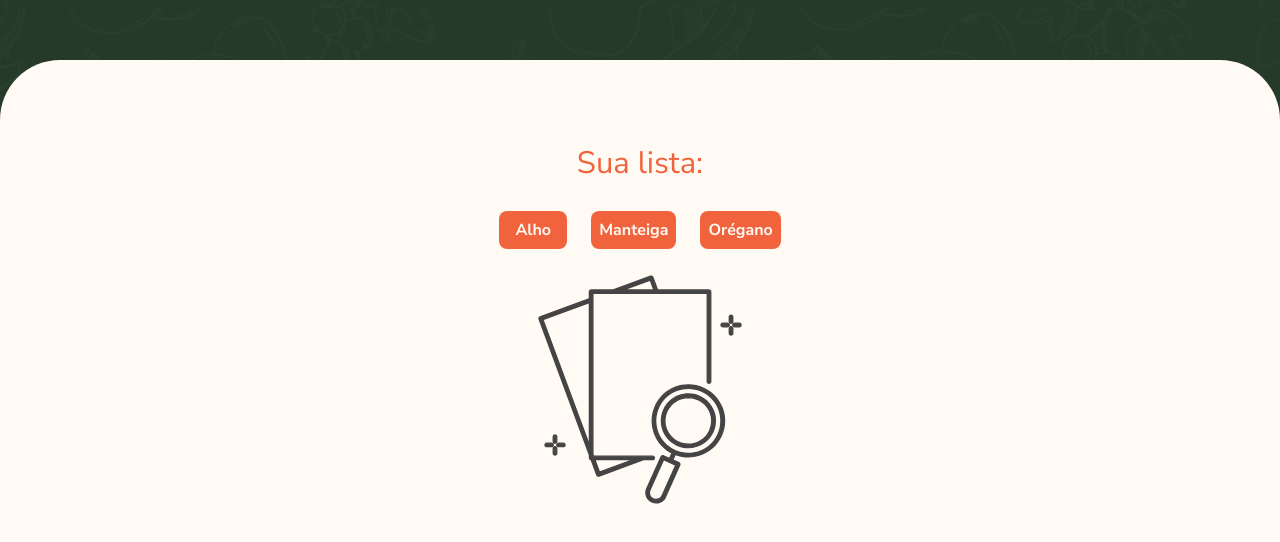
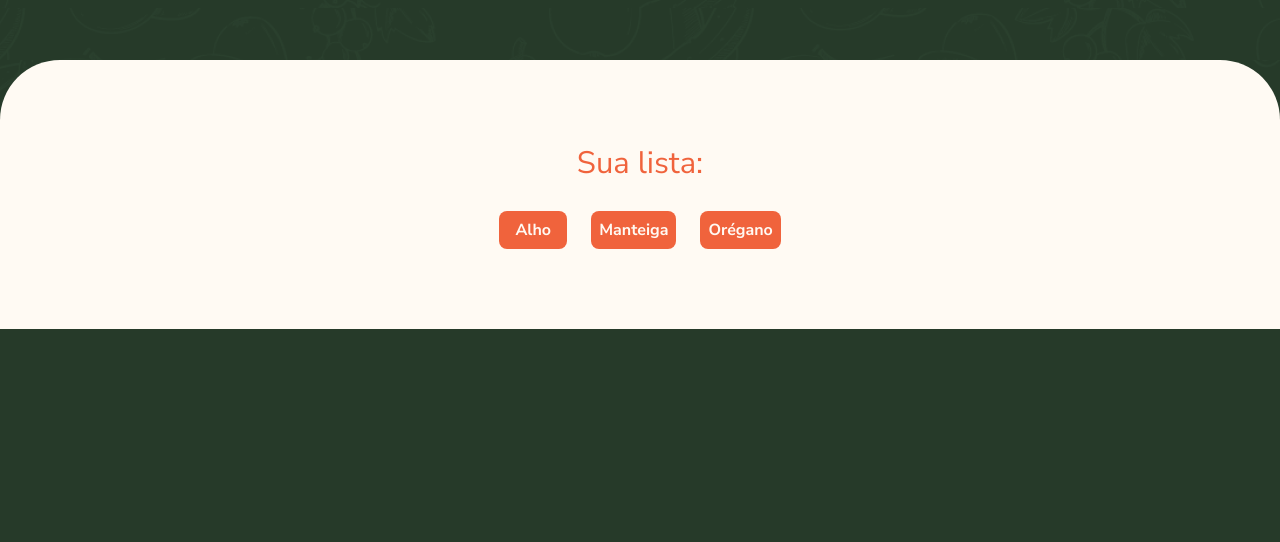
Before and after one commit to thierry-freire/cooking-up, a Vue app: page / in a window 1280 px wide. Shown: the part 1771-2313 px from the top of the page. After the commit the page ends 2100 px from the top, so only its background shows below. Built offline with nearby package versions, Linux system fonts and the light colour scheme.

Commit message:
Ajustes no v-if do conteúdo principal.

```diff
--- a/src/components/ConteudoPrincipal.vue
+++ b/src/components/ConteudoPrincipal.vue
@@ -15,13 +15,13 @@
         Sua lista:
       </span>
 
-      <ul class="ingredientes-sua-lista">
+      <ul v-if="ingredientes.length > 0" class="ingredientes-sua-lista">
         <li v-for="ingrediente in ingredientes" :key="ingrediente" class="ingrediente">
             {{ ingrediente }}
         </li>
       </ul>
 
-      <p class="paragrafo lista-vazia">
+      <p v-if="ingredientes.length == 0" class="paragrafo lista-vazia">
         <img src="../assets/imagens/icones/lista-vazia.svg" alt="Ícone de pesquisa">
       </p>
     </section>
```
